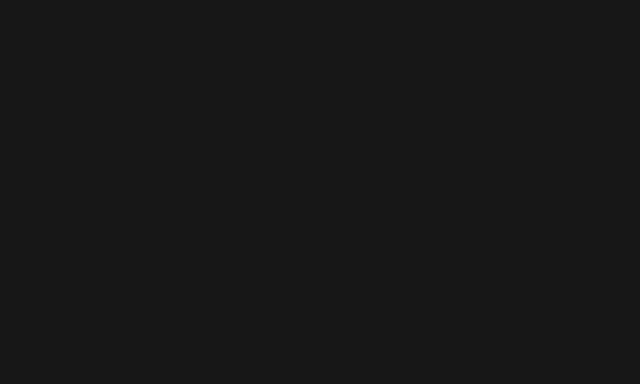
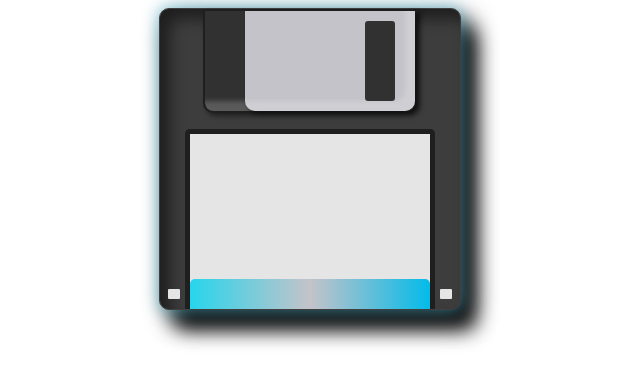
Before and after one commit to 1SrWinchester/diskette, a website built with Vite: page src/index.html in a window 1280 px wide. Shown: the whole page, without its empty margins (330-970 px from the left). Built offline with nearby package versions, Linux system fonts and the light colour scheme.

Commit message:
Diskette casi hecho

```diff
--- a/src/index.css
+++ b/src/index.css
@@ -1,4 +1,121 @@
 body {
-  background: #171717;
+  background: #fff;
   color: #fff;
+
 }
+
+.diskette {
+  background: #3d3d3d;
+  width: 300px;
+  height: 300px;
+  justify-self: center;
+  border-radius: 10px;
+  display: flex;
+  flex-direction: column;
+  justify-content: space-between;
+  border: 1px solid #413f3f;
+  box-shadow:
+    inset 10px 10px 15px rgb(0 0 0 / 50%),/* Sombra interna */
+    0 0 15px 1px rgb(86 183 207 / 65.8%), /* Luz externa */
+    15px 20px 20px rgb(0 0 0 / 90%),/* sombra interna1 */
+    10px 10px 25px rgb(5 5 5 / 80%); /* Sombra externa2 */
+
+  & .diskette-top-container {
+    width: 300px;
+    height: 100px;
+    display: flex;
+    justify-content: center;
+
+
+    & .gap {
+      background-color: #313131;
+      width: 210px;
+      height: 100px;
+      display: flex;
+      justify-content: right;
+      border-bottom-left-radius: 10px;
+      border-bottom-right-radius: 10px;
+      border: 2px solid #1f1f1f;
+      box-shadow: inset -10px -10px 5px rgb(255 255 255 / 20%),
+        3px 3px 5px rgb(0 0 0 / 50%);
+
+      & .metal {
+        background-color: #c4c3c9;
+        width: 170px;
+        height: 100px;
+        display: flex;
+        align-items: center;
+        justify-content: flex-end;
+        border-bottom-left-radius: 10px;
+        border-bottom-right-radius: 10px;
+        box-shadow: inset -10px -10px 5px rgb(255 255 255 / 20%),
+          3px 3px 5px rgb(0 0 0 / 50%);
+
+        & .hole {
+          background-color: #313131;
+          width: 30px;
+          height: 80px;
+          display: flex;
+          justify-content: center;
+          border-radius: 3px;
+          transform: translateX(-20px);
+
+
+        }
+
+      }
+
+    }
+
+  }
+
+  .diskette-bottom-container {
+    display: flex;
+    justify-content: center;
+    align-items: end;
+
+    & .label {
+      background-color: #e5e5e5;
+      width: 240px;
+      height: 175px;
+      display: flex;
+      align-items: end;
+      border-top-left-radius: 5px;
+      border-top-right-radius: 5px;
+      border: 5px solid #1f1f1f;
+      border-bottom: none;
+
+      & .label-top {
+        background: linear-gradient(to right, #27d5ec, #c4c3c9, #03bbe9); /* Degradado */
+        width: 240px;
+        height: 30px;
+        border-top-left-radius: 5px;
+        border-top-right-radius: 5px;
+
+      }
+
+    }
+
+    .leftpad-container {
+      background-color: #e5e5e5;
+      width: 12px;
+      height: 10px;
+      transform: translate(-5px, -10px);
+      border-radius: 1px;
+
+    }
+
+    .rightpad-container {
+      background-color: #e5e5e5;
+      width: 12px;
+      height: 10px;
+      display: flex;
+      align-items: end;
+      transform: translate(5px, -10px);
+      border-radius: 1px;
+
+    }
+
+  }
+
+}
--- a/src/index.html
+++ b/src/index.html
@@ -9,6 +9,22 @@
   <script type="module" src="./index.js"></script>
 </head>
 <body>
+  <div class="diskette">
+    <div class="diskette-top-container">
+      <div class="gap">
+        <div class="metal">
+          <div class="hole"></div>
+        </div>
+      </div>
+    </div>
 
+    <div class="diskette-bottom-container">
+      <div class="leftpad-container"></div>
+      <div class="label">
+        <div class="label-top"></div>
+      </div>
+      <div class="rightpad-container"></div>
+    </div>
+  </div>
 </body>
 </html>
```
